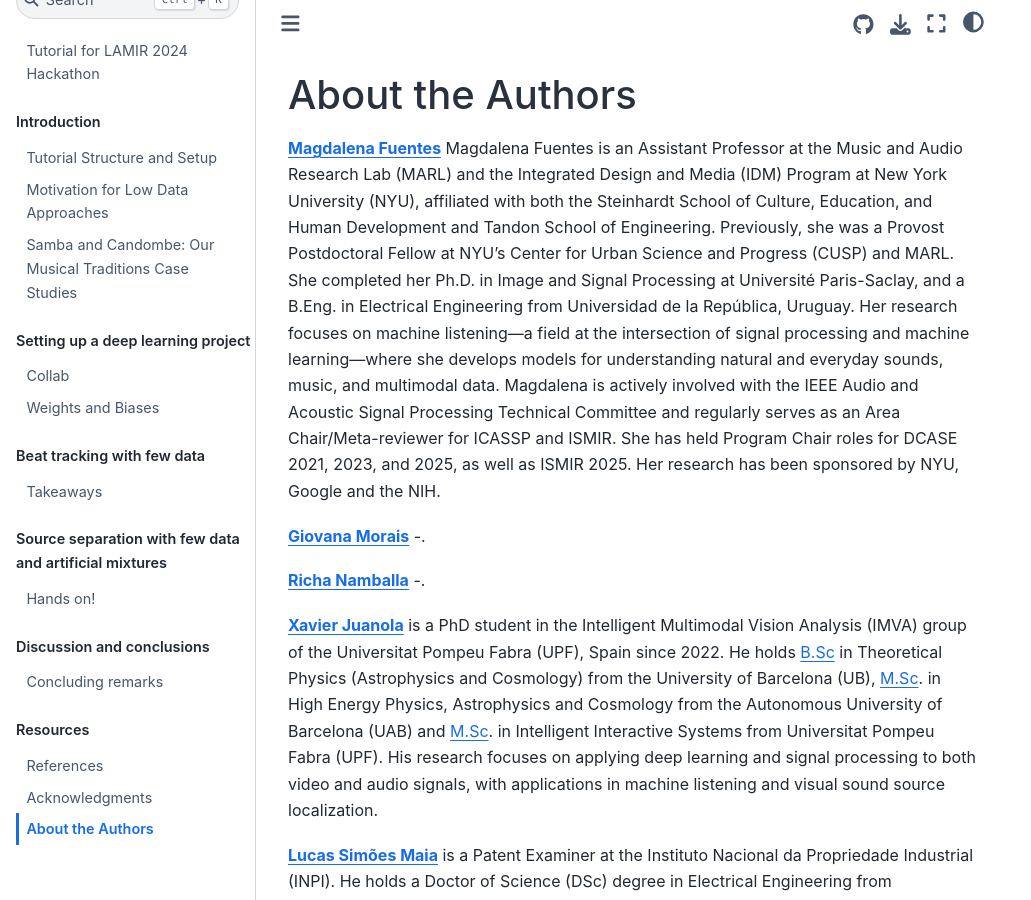
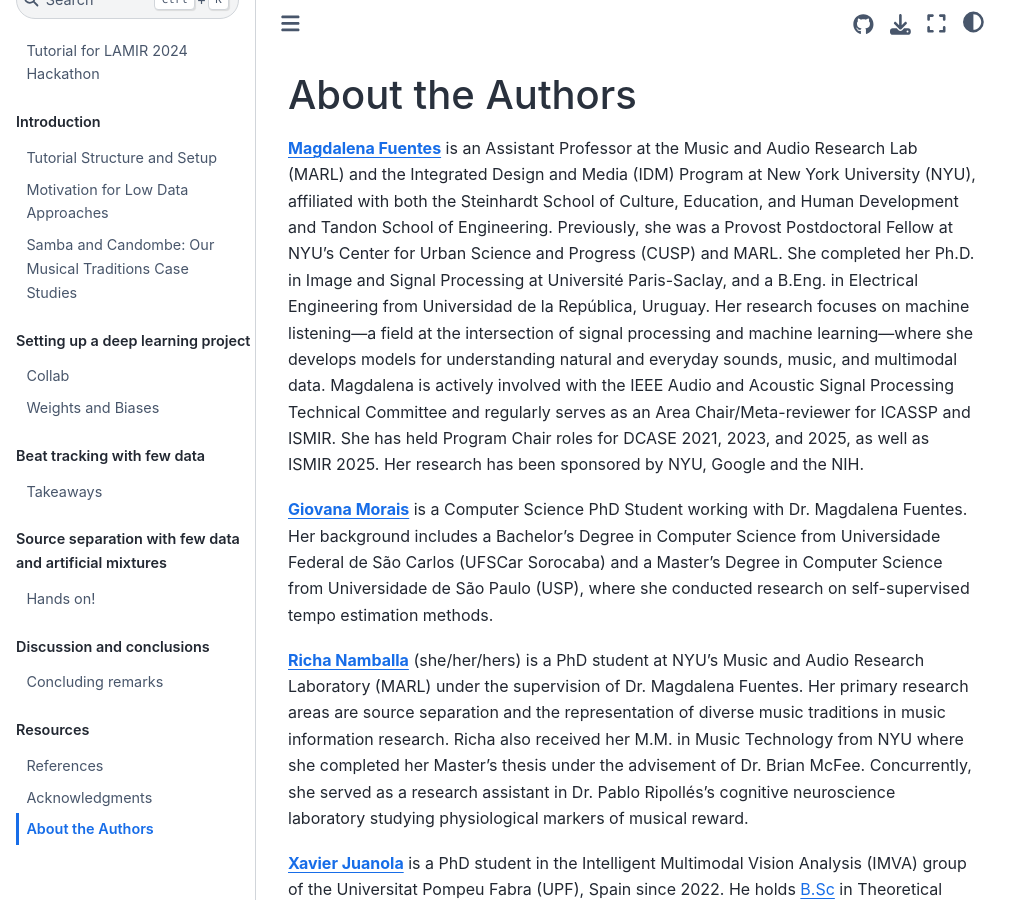
Before and after one commit to lamir-workshop/lamir_hackathon, a Jupyter Book: the page built from docs/ch6_resources/authors.md, in a window 1280 px wide and 900 px high. Shown: the whole window, without its empty margins (0-1031 px from the left). Built offline with Jupyter Book 1.0.4 settings and Sphinx 7.4.7 and the Sphinx Book theme 1.1.4, drawn with Linux system fonts in a browser that asks for light colours; pages that are not in the unit, such as notebooks, are missing from menus.

Commit message:
add bios

```diff
--- a/docs/ch6_resources/authors.md
+++ b/docs/ch6_resources/authors.md
@@ -1,15 +1,15 @@
 About the Authors
 =================
 
-[**Magdalena Fuentes**](https://magdalenafuentes.github.io) Magdalena Fuentes is an Assistant Professor at the Music and Audio Research Lab (MARL) and the Integrated Design and Media (IDM) Program at New York University (NYU), affiliated with both the Steinhardt School of Culture, Education, and Human Development and Tandon School of Engineering. Previously, she was a Provost Postdoctoral Fellow at NYU’s Center for Urban Science and Progress (CUSP) and MARL. She completed her Ph.D. in Image and Signal Processing at Université Paris-Saclay, and a B.Eng. in Electrical Engineering from Universidad de la República, Uruguay. Her research focuses on machine listening—a field at the intersection of signal processing and machine learning—where she develops models for understanding natural and everyday sounds, music, and multimodal data. Magdalena is actively involved with the IEEE Audio and Acoustic Signal Processing Technical Committee and regularly serves as an Area Chair/Meta-reviewer for ICASSP and ISMIR. She has held Program Chair roles for DCASE 2021, 2023, and 2025, as well as ISMIR 2025. Her research has been sponsored by NYU, Google and the NIH.
+[**Magdalena Fuentes**](https://magdalenafuentes.github.io) is an Assistant Professor at the Music and Audio Research Lab (MARL) and the Integrated Design and Media (IDM) Program at New York University (NYU), affiliated with both the Steinhardt School of Culture, Education, and Human Development and Tandon School of Engineering. Previously, she was a Provost Postdoctoral Fellow at NYU’s Center for Urban Science and Progress (CUSP) and MARL. She completed her Ph.D. in Image and Signal Processing at Université Paris-Saclay, and a B.Eng. in Electrical Engineering from Universidad de la República, Uruguay. Her research focuses on machine listening—a field at the intersection of signal processing and machine learning—where she develops models for understanding natural and everyday sounds, music, and multimodal data. Magdalena is actively involved with the IEEE Audio and Acoustic Signal Processing Technical Committee and regularly serves as an Area Chair/Meta-reviewer for ICASSP and ISMIR. She has held Program Chair roles for DCASE 2021, 2023, and 2025, as well as ISMIR 2025. Her research has been sponsored by NYU, Google and the NIH.
 
 <!-- <a href="https://magdalenafuentes.github.io" target="_blank">website</a> -->
 
-[**Giovana Morais**](https://steinhardt.nyu.edu/people/giovana-morais) -.
+[**Giovana Morais**](https://steinhardt.nyu.edu/people/giovana-morais) is a Computer Science PhD Student working with Dr. Magdalena Fuentes. Her background includes a Bachelor's Degree in Computer Science from Universidade Federal de São Carlos (UFSCar Sorocaba) and a Master's Degree in Computer Science from Universidade de São Paulo (USP), where she conducted research on self-supervised tempo estimation methods.
 
 <!-- <a href="https://mepdavies.github.io" target="_blank">website</a> -->
 
-[**Richa Namballa**](https://richa-namballa.github.io) -.
+[**Richa Namballa**](https://richa-namballa.github.io) (she/her/hers) is a PhD student at NYU's Music and Audio Research Laboratory (MARL) under the supervision of Dr. Magdalena Fuentes. Her primary research areas are source separation and the representation of diverse music traditions in music information research. Richa also received her M.M. in Music Technology from NYU where she completed her Master's thesis under the advisement of Dr. Brian McFee. Concurrently, she served as a research assistant in Dr. Pablo Ripollés's cognitive neuroscience laboratory studying physiological markers of musical reward.
 
 <!-- <a href="https://mepdavies.github.io" target="_blank">website</a> -->
 
```
